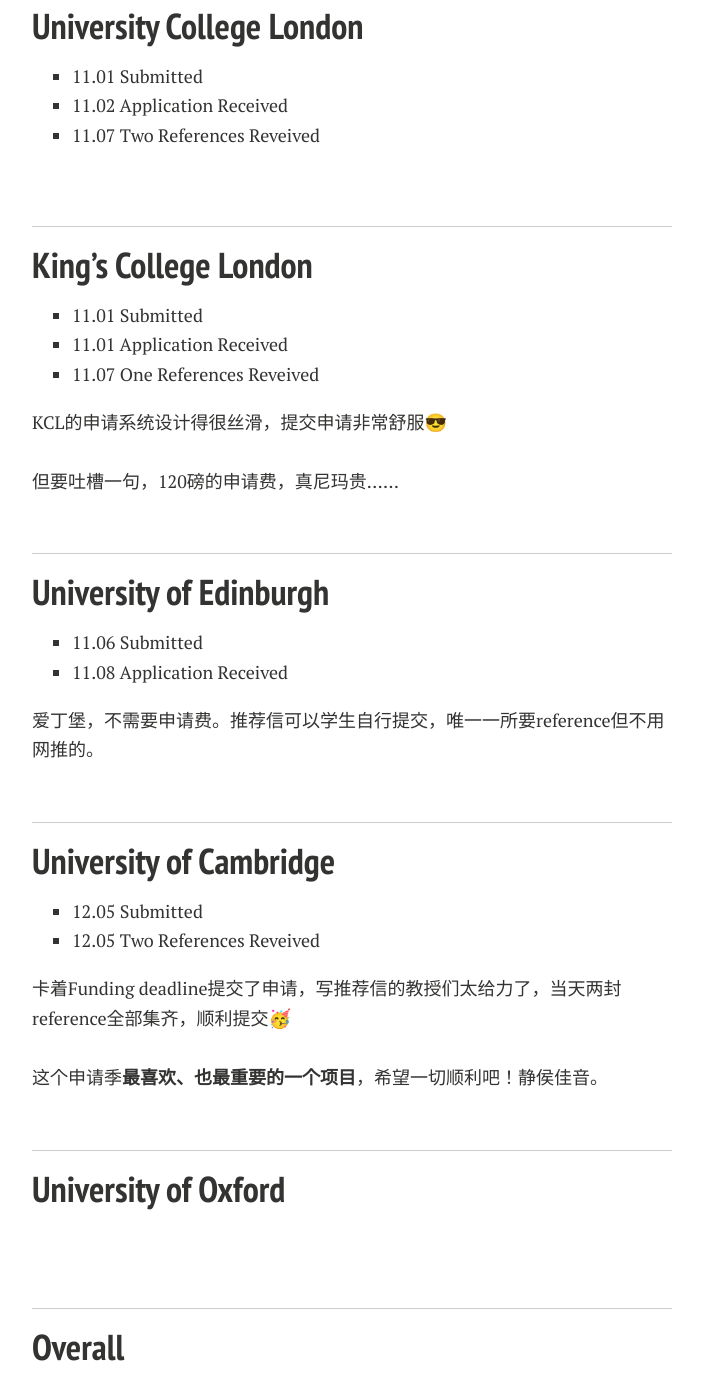
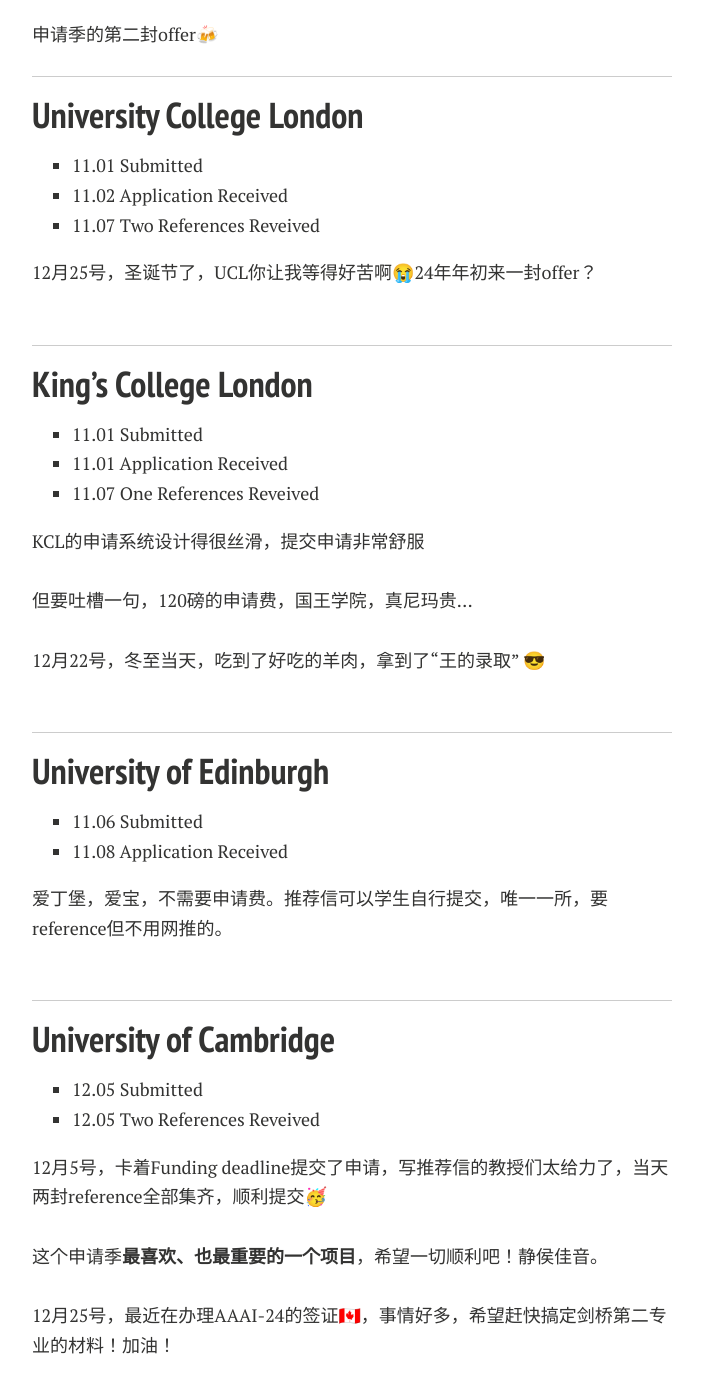
Before and after one commit to GuangLun2000/GuangLun2000.github.io, a Jekyll site: the page built from blogs/24fall.md, in a window 1280 px wide and 1400 px high, scrolled down 2142 px. Shown: the whole window, without its empty margins (288-991 px from the left). Built offline with Jekyll 4.4.1, drawn with Linux system fonts in a browser that asks for light colours; nearby versions of some CDN libraries; comment, search, counter and statistics services are not loaded; a style sheet for code colours, icons or effects is not loaded; some of the changed text lies outside the part shown.

Commit message:
Update 24fall.md

```diff
--- a/blogs/24fall.md
+++ b/blogs/24fall.md
@@ -6,6 +6,8 @@
 
 ## 2024-Fall 英国硕士项目申请实录
 
+> 最新更新：2023/12/25
+
 笔者在2023年底的申请季中，一共申请了英国的7所学校，共计11个项目。
 
 <br>按照申请投递时间，排序如下：
@@ -13,7 +15,7 @@
 - University of Manchester 🎊
 - Imperial College London 🎊
 - University College London
-- King’s College London
+- King’s College London 🎊
 - University of Edinburgh
 - University of Cambridge
 - University of Oxford
@@ -72,7 +74,7 @@
 
 <br>第一志愿顺利录取Security and Resilience: Science and Technology，第二志愿填的是Control and Optimisation
 
-<br>
+<br>申请季的第二封offer🍻
 
 ----
 
@@ -82,7 +84,7 @@
 - 11.02 Application Received
 - 11.07 Two References Reveived
 
-
+12月25号，圣诞节了，UCL你让我等得好苦啊😭24年年初来一封offer？
 
 <br>
 
@@ -94,9 +96,11 @@
 - 11.01 Application Received
 - 11.07 One References Reveived
 
-KCL的申请系统设计得很丝滑，提交申请非常舒服😎
+KCL的申请系统设计得很丝滑，提交申请非常舒服
 
-<br>但要吐槽一句，120磅的申请费，真尼玛贵......
+<br>但要吐槽一句，120磅的申请费，国王学院，真尼玛贵...
+
+<br>12月22号，冬至当天，吃到了好吃的羊肉，拿到了“王的录取” 😎
 
 <br>
 
@@ -107,7 +111,7 @@
 - 11.06 Submitted
 - 11.08 Application Received
 
-爱丁堡，不需要申请费。推荐信可以学生自行提交，唯一一所要reference但不用网推的。
+爱丁堡，爱宝，不需要申请费。推荐信可以学生自行提交，唯一一所，要reference但不用网推的。
 
 <br>
 
@@ -118,9 +122,11 @@
 - 12.05 Submitted
 - 12.05 Two References Reveived
 
-卡着Funding deadline提交了申请，写推荐信的教授们太给力了，当天两封reference全部集齐，顺利提交🥳
+12月5号，卡着Funding deadline提交了申请，写推荐信的教授们太给力了，当天两封reference全部集齐，顺利提交🥳
 
 <br>这个申请季**最喜欢、也最重要的一个项目**，希望一切顺利吧！静侯佳音。
+
+<br>12月25号，最近在办理AAAI-24的签证🇨🇦，事情好多，希望赶快搞定剑桥第二专业的材料！加油！
 
 <br>
 
@@ -128,14 +134,14 @@
 
 ## University of Oxford
 
+12月24号，正在考虑要不要投递呢 🧐 还没找到很合适的program
 
-
-<br><br>
+<br>
 
 ---
 
 ## Overall
 
+申请哲学：好好努力，心平气和，静候佳音！
 
-
-<br><br>
+<br>一切都是最好的安排 🥰
```
Also changed, not shown: other parts of blogs/24fall.md (+2 -2 lines).
